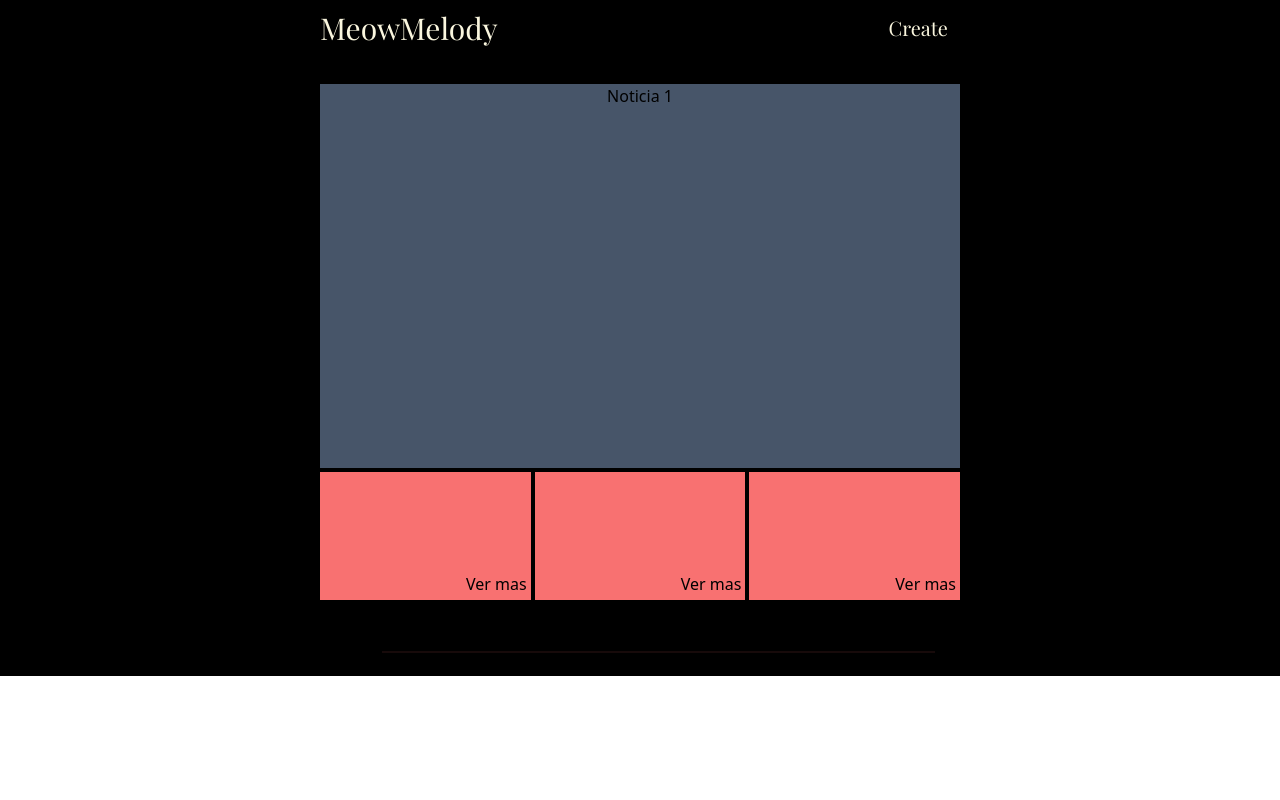
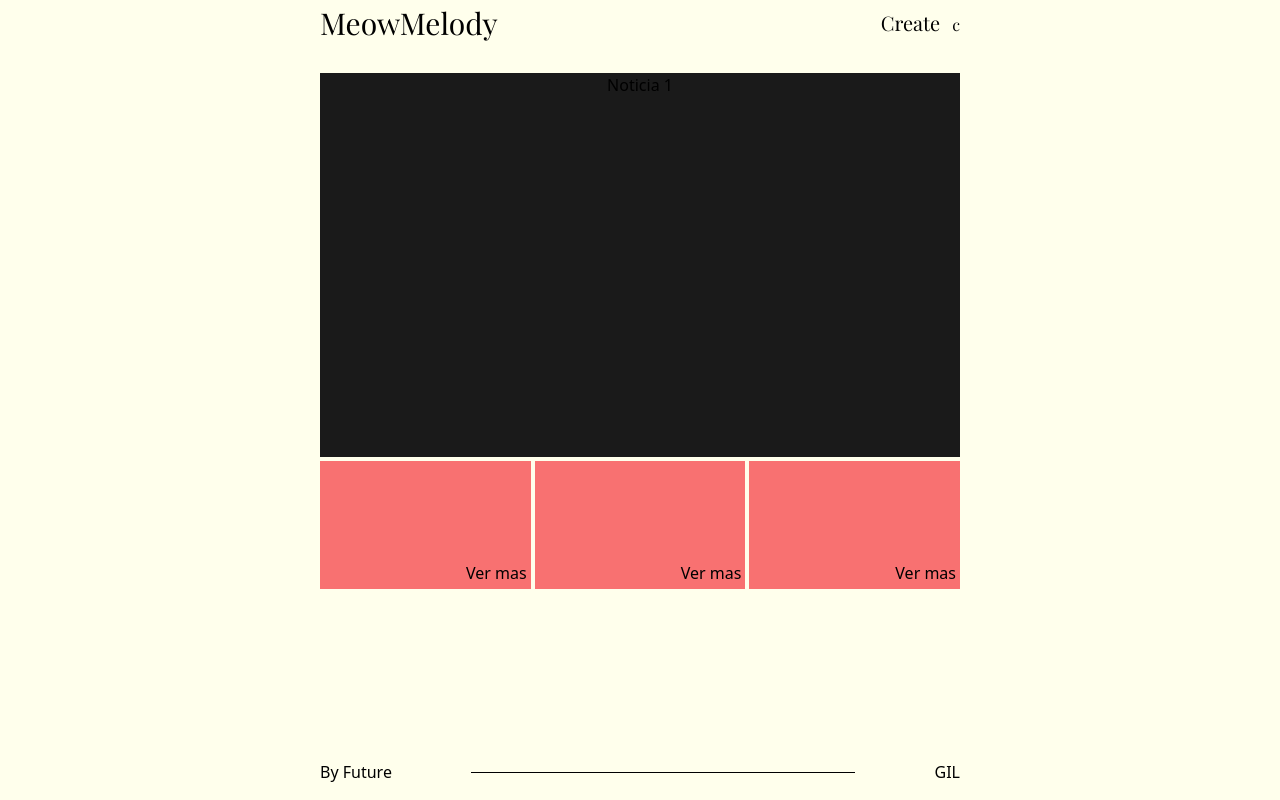
Before and after one commit to Jkose7/Blog-MeowMelody, a React (Vite) app: page / in a window 1280 px wide. Built offline with nearby package versions, Linux system fonts and the light colour scheme; a web font is replaced by a local one.

Commit message:
Dark theme - fontAwesome

```diff
--- a/package.json
+++ b/package.json
@@ -10,6 +10,9 @@
     "preview": "vite preview"
   },
   "dependencies": {
+    "@fortawesome/fontawesome-svg-core": "^6.5.1",
+    "@fortawesome/free-solid-svg-icons": "^6.5.1",
+    "@fortawesome/react-fontawesome": "^0.2.0",
     "react": "^18.2.0",
     "react-dom": "^18.2.0",
     "react-router-dom": "^6.22.3"
--- a/src/App.jsx
+++ b/src/App.jsx
@@ -6,7 +6,7 @@ import { CreateNews } from './pages/createNew'
 
 function App() {
   return (
-    <main className='bg-black'>
+    <main className='bg-primary-color dark:bg-second-color -z-10'>
       <Routes>
         <Route
           path='/' element={<Index></Index>}
--- /dev/null
+++ b/src/components/buttonCreateNew.jsx
@@ -0,0 +1,5 @@
+export function ButtonCreateNew () {
+    return (
+
+    )
+}
--- /dev/null
+++ b/src/components/changeTheme.jsx
@@ -0,0 +1,37 @@
+import { useEffect, useState } from "react"
+
+export function ChangeTheme (){
+    const [theme, setTheme] = useState(()=>{
+        if(window.matchMedia("(prefers-colors-sheme: dark)").matches){
+            return 'dark'
+        }
+
+        return 'light'
+    })
+
+    useEffect(()=>{
+        theme === 'dark' ?
+        document.querySelector('html').classList.add('dark')
+        :
+        document.querySelector('html').classList.remove('dark')
+    }, [theme])
+
+
+    const toggleTheme = () =>{
+        setTheme(theme === 'light' ? 'dark' : 'light')
+    }
+
+    console.log(theme)
+
+
+    return (
+        <button onClick={toggleTheme}>
+            {
+                theme === 'light' ?
+                "c"
+                :
+                "d"
+            }
+        </button>
+    )
+}
--- a/src/pages/index.jsx
+++ b/src/pages/index.jsx
@@ -1,23 +1,25 @@
 import { Link } from "react-router-dom"
 import { Aside_news } from "../components/Aside_news"
+import { ChangeTheme } from "../components/changeTheme"
 
 export function Index() {
     return (
-        <section className="mx-28 xl:mx-80 gap-7 flex flex-col">
-            <nav className="bg-transparent flex justify-between font-titulos items-center text-primary-color h-14">
-                <div className="text-3xl">
+        <section className="mx-28 xl:mx-80 gap-7 flex flex-col h-screen">
+            <nav className="bg-transparent flex justify-between font-titulos items-center text-black h-14 relative">
+                <div className="text-3xl z-10">
                     MeowMelody
                 </div>
 
-                <div className="hover:bg-primary-color hover:text-black rounded-sm transition-all duration-150">
+                <div className="">
                     <Link className="text-xl px-3 py-1" to='/createNew'>
                         Create
                     </Link>
+                    <ChangeTheme/>
                 </div>
             </nav>
 
-            <section className="h-full flex gap-1 flex-col">
-                <div className="bg-slate-600 flex justify-center h-96 ">
+            <section className="h-full flex gap-1 flex-col z-10">
+                <div className="bg-second-color dark:bg-primary-color flex justify-center h-96 ">
                     <article >
                         Noticia 1
                     </article>
@@ -30,12 +32,14 @@ export function Index() {
                 </div>
             </section>
 
-            <footer className="bg-transparent flex items-center w-full justify-between">
-                <div>
-                    <h1>By Future</h1>
+            <footer className="bg-transparent w-full items-center flex justify-between py-4">
+                <div className="">
+                    <h1>By <span>Future</span></h1>
                 </div>
-                <div className="bg-third-color  h-[2px] w-full"></div>
-                <div>
+                <div className="bg-black h-[1px] w-3/5">
+
+                </div>
+                <div className="">
                     <a href="">G</a>
                     <a href="">I</a>
                     <a href="">L</a>
--- a/tailwind.config.js
+++ b/tailwind.config.js
@@ -4,12 +4,12 @@ export default {
     "./index.html",
     "./src/**/*.{js,ts,jsx,tsx}",
   ],
+  "darkMode" : 'class',
   theme: {
     extend: {
       colors : {
-        'primary-color' : "#faf6de",
-        'second-color'  : "#5e2129",
-        'third-color' : "#170a0a"
+        'primary-color' : "#FFFFEC",
+        'second-color'  : "#1a1a1a",
       },
       fontFamily : {
         'titulos' : ['Playfair Display','Arial', 'sans-serif'],
```
Also changed, not shown: 1 other file (tests, documents, lock files or other folders).
